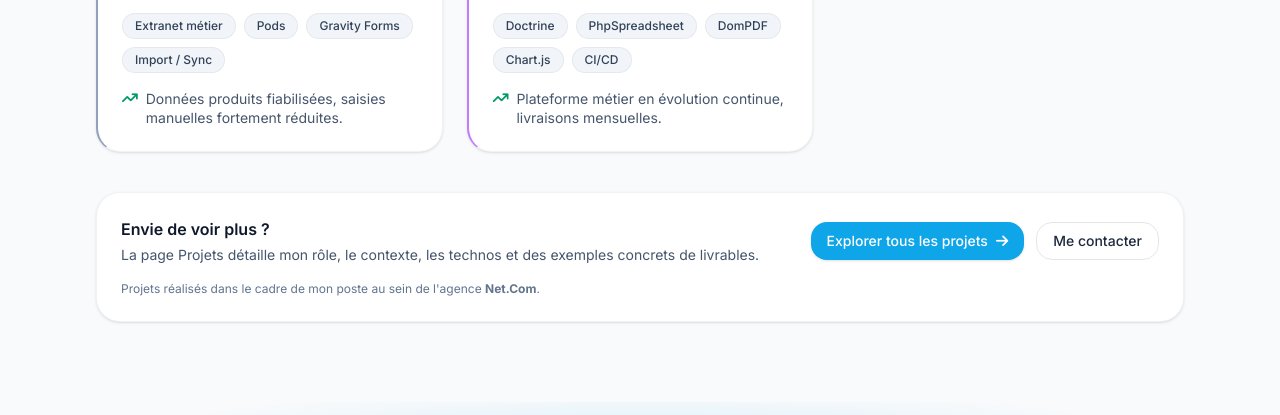
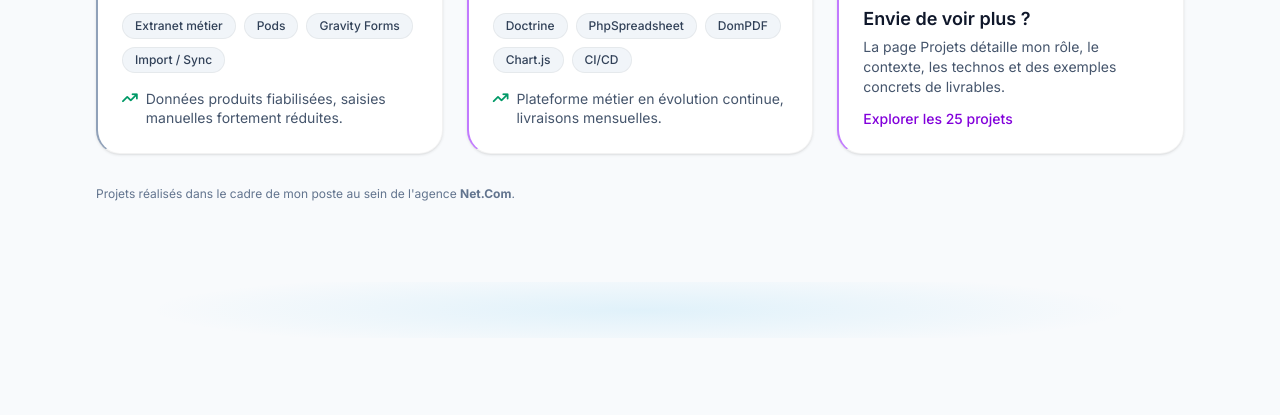
Before and after one commit to mmagny89/mmagny, a plain HTML site: page site/index.html in a window 1280 px wide. Shown: the part 1464-1879 px from the top of the page. Drawn offline with nearby package versions, Linux system fonts and the light colour scheme.

Commit message:
feat(site): intégrer l'appel à poursuivre dans la grille de projets
L'encart « Envie de voir plus ? » flottait sous la grille, dans une mise
en forme qui n'était celle d'aucune autre carte. Il occupe désormais la
sixième case et complète la seconde ligne, au même format que les cinq
projets. La mention de l'agence passe en note de section, où elle porte
sur l'ensemble.

Vigil gagne un état « En local » : l'outil tourne, mais sur un poste de
travail seulement. Ni « en cours », ni « en ligne ».

```diff
--- a/site/assets/js/personal-projects.js
+++ b/site/assets/js/personal-projects.js
@@ -60,7 +60,7 @@ const PERSONAL_PROJECTS = [
         title:   "Vigil",
         desc:    "Outil de veille dev web : récupération d'articles, analyse et traduction par Mistral AI, filtrage automatique par pertinence.",
         stack:   ["Symfony", "Tailwind CSS", "Mistral AI"],
-        status:  "wip",
+        status:  "local",
         ai:      true,
         private: true,
         url:     "https://github.com/mmagny89/Vigil",
@@ -76,7 +76,8 @@ function renderPersonalProjects(containerId) {
 
     const statusLabel = {
         production: { text: "En ligne",  cls: "bg-emerald-50 text-emerald-700 border-emerald-200" },
-        wip:        { text: "En cours",  cls: "bg-sky-50 text-sky-700 border-sky-200"     },
+        wip:        { text: "En cours",  cls: "bg-sky-50 text-sky-700 border-sky-200"             },
+        local:      { text: "En local",  cls: "bg-amber-50 text-amber-700 border-amber-200"       },
     };
 
     container.innerHTML = PERSONAL_PROJECTS.map(p => {
--- a/site/index.html
+++ b/site/index.html
@@ -499,30 +499,30 @@
             </p>
         </article>
 
+
+        <!-- Sixième case de la grille : l'appel à poursuivre, au même format
+             que les cartes qui le précèdent. -->
+        <a href="./projets.html"
+           class="card p-6 reveal border-l-2 border-l-purple-400 flex flex-col justify-center items-start gap-3 group hover:border-l-purple-500 transition">
+            <span class="h-11 w-11 rounded-2xl bg-purple-100 grid place-items-center shrink-0">
+                <i class="fa-solid fa-arrow-right text-purple-600 transition group-hover:translate-x-0.5"></i>
+            </span>
+            <span>
+                <span class="block text-lg font-semibold">Envie de voir plus ?</span>
+                <span class="block text-sm text-slate-600 mt-1">
+                    La page Projets détaille mon rôle, le contexte, les technos et des
+                    exemples concrets de livrables.
+                </span>
+            </span>
+            <span class="text-sm font-medium text-purple-700 group-hover:underline">
+                Explorer les 25 projets
+            </span>
+        </a>
     </div>
 
-    <!-- CTA bas de section -->
-    <div class="mt-10 card p-6 reveal">
-        <div class="flex flex-col md:flex-row md:items-center md:justify-between gap-4">
-            <div>
-                <p class="font-semibold">Envie de voir plus ?</p>
-                <p class="text-sm text-slate-600 mt-1">
-                    La page Projets détaille mon rôle, le contexte, les technos et des exemples concrets de livrables.
-                </p>
-            </div>
-
-            <div class="flex flex-wrap gap-3">
-                <a href="./projets.html" class="btn">
-                    Explorer tous les projets <i class="fa-solid fa-arrow-right"></i>
-                </a>
-                <a href="#contact" class="btn-outline">Me contacter</a>
-            </div>
-        </div>
-
-        <p class="mt-4 text-xs text-slate-500">
-            Projets réalisés dans le cadre de mon poste au sein de l'agence <strong>Net.Com</strong>.
-        </p>
-    </div>
+    <p class="mt-8 text-xs text-slate-500 reveal">
+        Projets réalisés dans le cadre de mon poste au sein de l'agence <strong>Net.Com</strong>.
+    </p>
 </section>
 
 <div class="section-glow" aria-hidden="true"></div>
```
